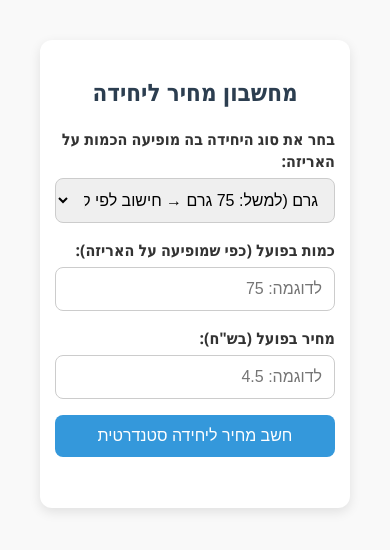
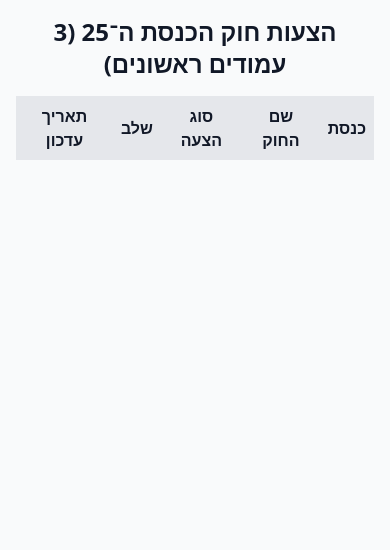
Before and after one commit to gil1feldman/News, a plain HTML site: page index.html in a window 390 px wide. Drawn offline with nearby package versions, Linux system fonts and the light colour scheme; no server answers.

Commit message:
Update index.html

```diff
--- a/index.html
+++ b/index.html
@@ -1,115 +1,60 @@
 <!DOCTYPE html>
-<html lang="he">
+<html lang="he" dir="rtl">
 <head>
   <meta charset="UTF-8">
-  <meta name="viewport" content="width=device-width, initial-scale=1.0">
-  <title>מחשבון מחיר ליחידה</title>
-  <style>
-    * {
-      box-sizing: border-box;
-    }
-    body {
-      font-family: 'Segoe UI', Tahoma, Geneva, Verdana, sans-serif;
-      background: #f9f9f9;
-      color: #333;
-      margin: 0;
-      padding: 20px;
-      direction: rtl;
-    }
-    .container {
-      background: #fff;
-      padding: 20px;
-      border-radius: 12px;
-      box-shadow: 0 4px 12px rgba(0, 0, 0, 0.1);
-      max-width: 400px;
-      margin: 40px auto;
-    }
-    h2 {
-      text-align: center;
-      margin-bottom: 20px;
-      color: #2c3e50;
-    }
-    label {
-      margin-bottom: 6px;
-      display: block;
-      font-weight: 600;
-    }
-    select, input, button {
-      width: 100%;
-      padding: 12px;
-      margin-bottom: 16px;
-      border: 1px solid #ccc;
-      border-radius: 8px;
-      font-size: 16px;
-    }
-    button {
-      background-color: #3498db;
-      color: white;
-      border: none;
-      cursor: pointer;
-      transition: background-color 0.3s;
-    }
-    button:hover {
-      background-color: #2980b9;
-    }
-    #result {
-      text-align: center;
-      font-weight: bold;
-      margin-top: 20px;
-      font-size: 18px;
-      color: #27ae60;
-    }
-    @media (max-width: 480px) {
-      .container {
-        margin: 20px;
-        padding: 15px;
+  <title>הצעות חוק הכנסת ה־25</title>
+  <script defer>
+    document.addEventListener("DOMContentLoaded", async () => {
+      const baseUrl = 'https://main.knesset.gov.il/Activity/Legislation/Laws/Pages/LawSuggestionsSearch.aspx?t=lawsuggestionssearch&st=currentknesset&ki=25&sb=LatestSessionDate&so=D&pn=';
+      const lawPattern = /<tr[^>]+>[\s\S]*?data-label="מספר כנסת">([^<]+)[\s\S]*?href="([^"]+)"[^>]*>([^<]+)[\s\S]*?data-label="סוג הצעה">([^<]+)[\s\S]*?data-label="שלב">([^<]*)[\s\S]*?data-label="תאריך עדכון אחרון">([^<]*)/g;
+
+      const output = document.getElementById("output");
+
+      for (let pn = 1; pn <= 3; pn++) {
+        const res = await fetch(`https://api.allorigins.win/raw?url=${encodeURIComponent(baseUrl + pn)}`);
+        const html = await res.text();
+        let match;
+        while ((match = lawPattern.exec(html)) !== null) {
+          const row = document.createElement("tr");
+          row.className = "border-b";
+          for (let i = 1; i <= 6; i++) {
+            const td = document.createElement("td");
+            td.className = "p-2";
+            if (i === 2) {
+              const link = document.createElement("a");
+              link.href = "https://main.knesset.gov.il" + match[i];
+              link.textContent = match[i + 1];
+              link.target = "_blank";
+              link.className = "text-blue-600 underline";
+              td.appendChild(link);
+              i++; // skip title text
+            } else {
+              td.textContent = match[i];
+            }
+            row.appendChild(td);
+          }
+          output.appendChild(row);
+        }
       }
-    }
-  </style>
+    });
+  </script>
+  <script src="https://cdn.tailwindcss.com"></script>
 </head>
-<body>
-  <div class="container">
-    <h2>מחשבון מחיר ליחידה</h2>
-
-    <label for="unit">בחר את סוג היחידה בה מופיעה הכמות על האריזה:</label>
-    <select id="unit">
-      <option value="1000">גרם (למשל: 75 גרם → חישוב לפי ק"ג)</option>
-      <option value="1">קילוגרם (למשל: 1.2 ק"ג)</option>
-      <option value="1000">מיליליטר (למשל: 500 מ"ל → חישוב לפי ליטר)</option>
-      <option value="1">ליטר (למשל: 1.5 ליטר)</option>
-      <option value="1">יחידות (למשל: 12 ביצים)</option>
-    </select>
-
-    <label for="quantity">כמות בפועל (כפי שמופיעה על האריזה):</label>
-    <input type="number" id="quantity" placeholder="לדוגמה: 75">
-
-    <label for="price">מחיר בפועל (בש"ח):</label>
-    <input type="number" id="price" placeholder="לדוגמה: 4.5" step="0.01">
-
-    <button onclick="calculatePricePerUnit()">חשב מחיר ליחידה סטנדרטית</button>
-
-    <div id="result"></div>
+<body class="bg-gray-50 text-gray-900 p-4 font-sans">
+  <h1 class="text-2xl font-bold mb-4 text-center">הצעות חוק הכנסת ה־25 (3 עמודים ראשונים)</h1>
+  <div class="overflow-x-auto">
+    <table class="table-auto w-full border-collapse bg-white shadow rounded-lg">
+      <thead class="bg-gray-200">
+        <tr>
+          <th class="p-2">כנסת</th>
+          <th class="p-2">שם החוק</th>
+          <th class="p-2">סוג הצעה</th>
+          <th class="p-2">שלב</th>
+          <th class="p-2">תאריך עדכון</th>
+        </tr>
+      </thead>
+      <tbody id="output"></tbody>
+    </table>
   </div>
-
-  <script>
-    function calculatePricePerUnit() {
-      const unit = parseFloat(document.getElementById('unit').value);
-      const quantity = parseFloat(document.getElementById('quantity').value);
-      const price = parseFloat(document.getElementById('price').value);
-      const result = document.getElementById('result');
-
-      if (!quantity || !price || quantity <= 0 || price < 0) {
-        result.textContent = 'אנא הזן ערכים תקינים לכמות ולמחיר';
-        result.style.color = 'red';
-        return;
-      }
-
-      const standardizedQuantity = quantity / unit;
-      const pricePerUnit = price / standardizedQuantity;
-
-      result.style.color = '#27ae60';
-      result.textContent = `המחיר ליחידה סטנדרטית הוא: ${pricePerUnit.toFixed(2)} ש"ח`;
-    }
-  </script>
 </body>
 </html>
```
